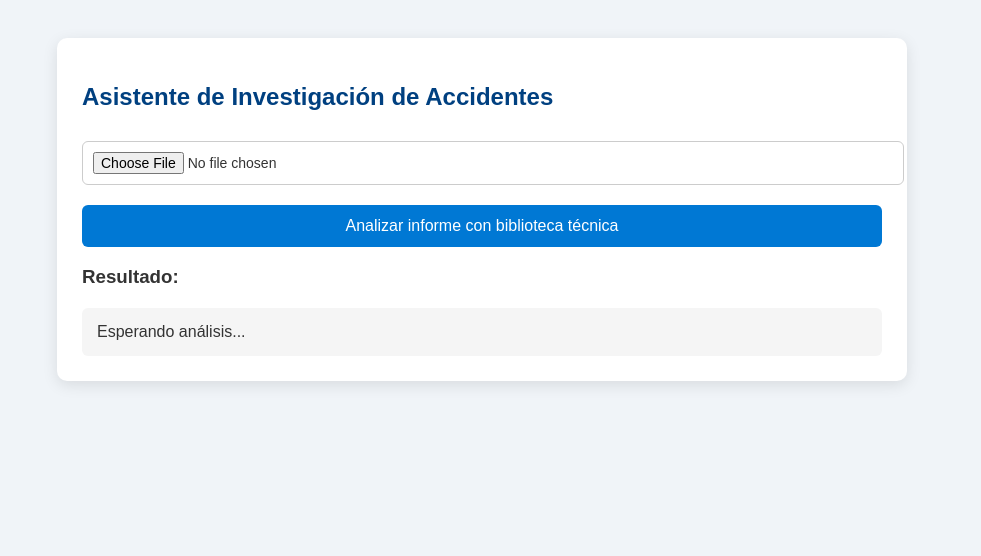
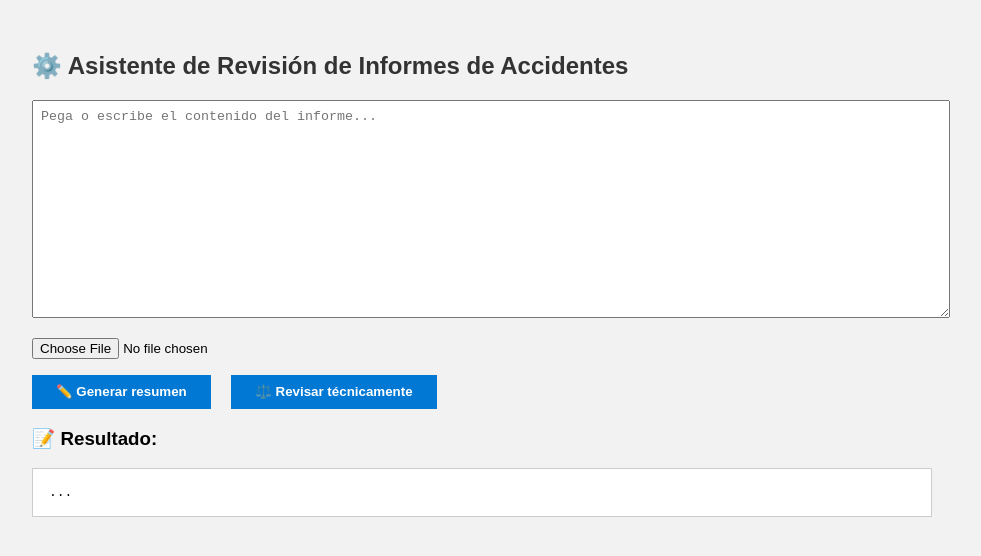
Before and after one commit to macacuervo/llama4-resumen-web, a website: page public/index.html in a window 1280 px wide. Shown: the whole page, without its empty margins (158-1139 px from the left). Drawn offline with Linux system fonts and the light colour scheme.

Commit message:
Update index.html

```diff
--- a/public/index.html
+++ b/public/index.html
@@ -2,114 +2,107 @@
 <html lang="es">
   <head>
     <meta charset="UTF-8" />
-  <title>Asistente de Investigación</title>
+    <title>Resumen y Revisión Técnica</title>
+    <script src="https://cdnjs.cloudflare.com/ajax/libs/pdf.js/2.10.377/pdf.min.js"></script>
     <style>
       body {
         font-family: Arial, sans-serif;
-      background: #f0f4f8;
-      padding: 30px;
+        padding: 2rem;
+        background-color: #f2f2f2;
+        max-width: 900px;
+        margin: auto;
+      }
+      h2 {
         color: #333;
       }
-
-    .contenedor {
-      max-width: 800px;
-      margin: auto;
-      background: white;
-      padding: 25px;
-      border-radius: 10px;
-      box-shadow: 0 4px 15px rgba(0,0,0,0.1);
+      textarea {
+        width: 100%;
+        height: 200px;
+        resize: vertical;
+        margin-bottom: 1rem;
+        padding: 0.5rem;
+        font-family: monospace;
       }
-
-    h2 {
-      color: #004080;
+      input[type="file"] {
+        margin-bottom: 1rem;
       }
-
-    textarea, input[type="file"] {
-      width: 100%;
-      margin-top: 10px;
-      padding: 10px;
-      font-size: 14px;
-      border-radius: 6px;
-      border: 1px solid #ccc;
-    }
-
       button {
-      margin-top: 20px;
-      padding: 12px;
-      width: 100%;
+        padding: 0.6rem 1.5rem;
         background-color: #0078d4;
         color: white;
         border: none;
-      font-size: 16px;
-      border-radius: 6px;
         cursor: pointer;
+        margin-right: 1rem;
+        font-weight: bold;
       }
-
       button:hover {
         background-color: #005fa3;
       }
-
-    #resultado {
-      margin-top: 20px;
-      background: #f5f5f5;
-      padding: 15px;
-      border-radius: 6px;
+      pre {
+        background: white;
+        padding: 1rem;
+        overflow-x: auto;
         white-space: pre-wrap;
-      word-break: break-word;
-      overflow-x: hidden;
+        word-wrap: break-word;
+        border: 1px solid #ccc;
+        max-height: 400px;
       }
     </style>
   </head>
   <body>
-  <div class="contenedor">
-    <h2>Asistente de Investigación de Accidentes</h2>
+    <h2>⚙️ Asistente de Revisión de Informes de Accidentes</h2>
 
-    <input type="file" id="pdfInforme" accept="application/pdf">
-    <button onclick="analizarInforme()">Analizar informe con biblioteca técnica</button>
+    <textarea id="texto" placeholder="Pega o escribe el contenido del informe..."></textarea>
+    <input type="file" id="pdfInput" accept="application/pdf" />
+    <br />
+    <button onclick="resumir()">✏️ Generar resumen</button>
+    <button onclick="analizar()">⚖️ Revisar técnicamente</button>
 
-    <h3>Resultado:</h3>
-    <div id="resultado">Esperando análisis...</div>
-  </div>
+    <h3>📝 Resultado:</h3>
+    <pre id="resultado">...</pre>
 
-  <script src="https://cdnjs.cloudflare.com/ajax/libs/pdf.js/2.10.377/pdf.min.js"></script>
     <script>
-    async function leerPDF(file) {
-      const arrayBuffer = await file.arrayBuffer();
+      async function leerPDF(archivo) {
+        const arrayBuffer = await archivo.arrayBuffer();
         const pdf = await pdfjsLib.getDocument({ data: arrayBuffer }).promise;
         let texto = "";
         for (let i = 1; i <= pdf.numPages; i++) {
           const page = await pdf.getPage(i);
           const content = await page.getTextContent();
-        texto += content.items.map(item => item.str).join(" ") + "\\n";
+          texto += content.items.map((item) => item.str).join(" ") + "\n";
         }
         return texto;
       }
 
-    async function analizarInforme() {
-      const archivo = document.getElementById("pdfInforme").files[0];
-      const resultado = document.getElementById("resultado");
-
-      if (!archivo) {
-        resultado.innerText = "⚠️ Por favor, selecciona un PDF.";
-        return;
+      async function resumir() {
+        await procesarTexto("/resumir");
       }
 
-      resultado.innerText = "🔄 Analizando informe...";
+      async function analizar() {
+        await procesarTexto("/analizar");
+      }
 
-      const texto = await leerPDF(archivo);
+      async function procesarTexto(endpoint) {
+        const areaTexto = document.getElementById("texto");
+        const archivo = document.getElementById("pdfInput").files[0];
+        const resultado = document.getElementById("resultado");
+        resultado.textContent = "Procesando...";
+
+        let texto = areaTexto.value;
+        if (archivo && archivo.type === "application/pdf") {
+          texto = await leerPDF(archivo);
+        }
 
         try {
-        const respuesta = await fetch("/analizar", {
+          const res = await fetch(endpoint, {
             method: "POST",
             headers: { "Content-Type": "application/json" },
             body: JSON.stringify({ texto })
           });
-
-        const datos = await respuesta.json();
-        resultado.innerText = datos.revision || "❌ No se recibió respuesta del servidor.";
-      } catch (error) {
-        console.error(error);
-        resultado.innerText = "❌ Error al conectar con el servidor.";
+          const datos = await res.json();
+          resultado.textContent = datos.resumen || datos.revision || datos.error || "Sin respuesta.";
+        } catch (e) {
+          resultado.textContent = "Error al conectar con el servidor.";
         }
       }
     </script>
```
Lines whose indentation alone changed are shown as unchanged.
